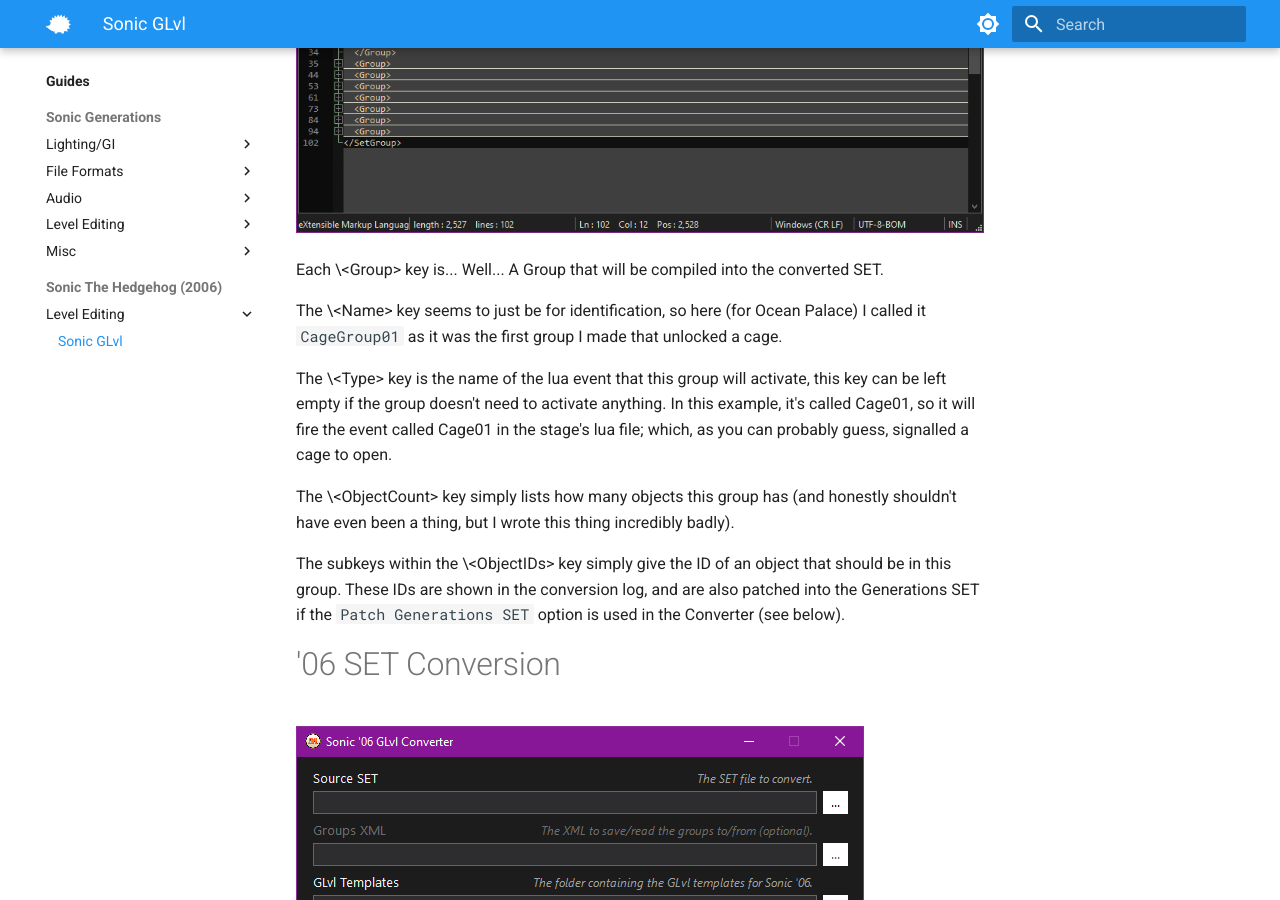
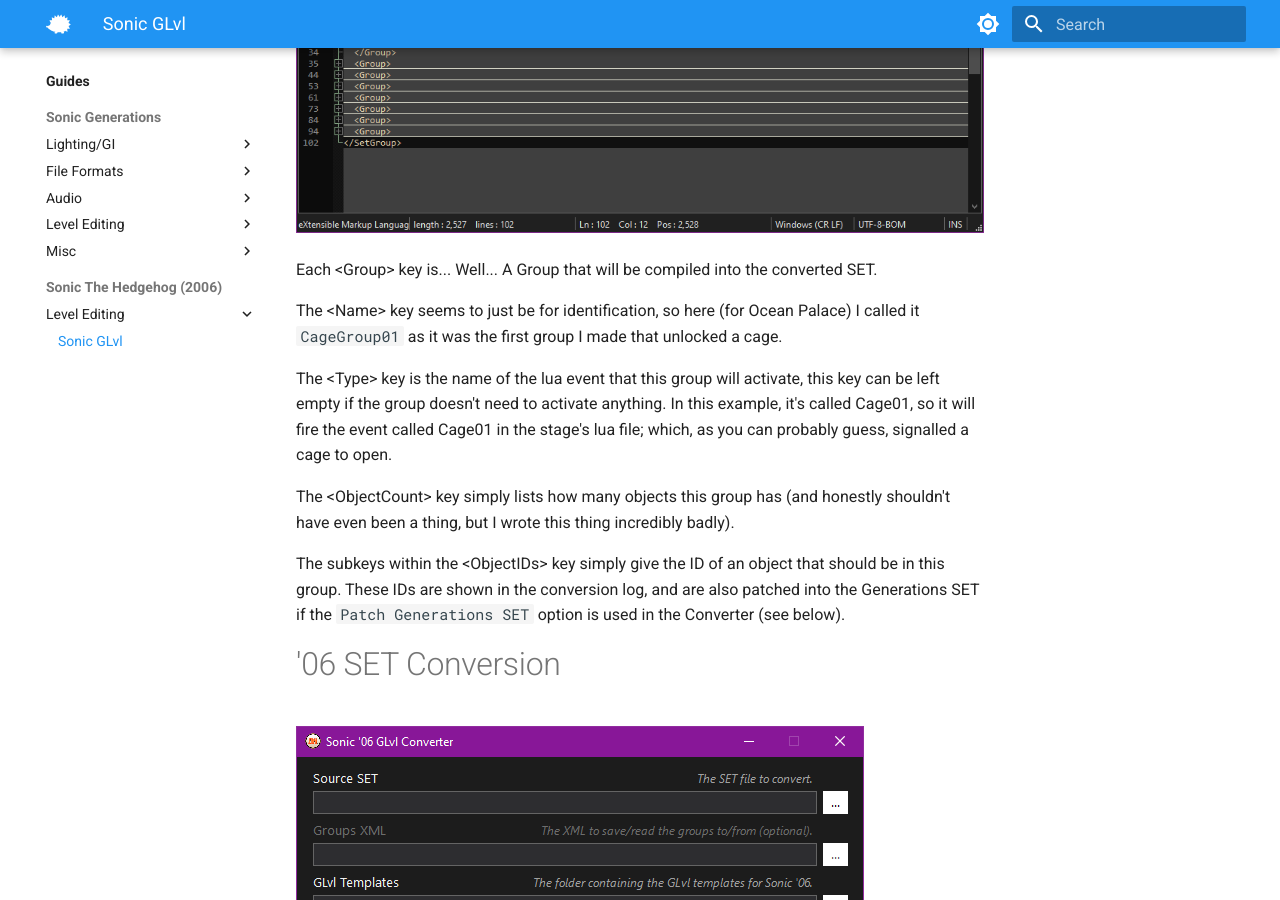
Before and after one commit to HedgeDocs/HedgeDocs.github.io, an MkDocs documentation site: the page built from docs/guides/marathon/levels/glvl.md, in a window 1280 px wide and 900 px high, scrolled down 1284 px. Built offline with MkDocs 1.6.1 and Material for MkDocs 9.7.7, drawn with Linux system fonts in a browser that asks for light colours.

```diff
--- a/docs/guides/marathon/levels/glvl.md
+++ b/docs/guides/marathon/levels/glvl.md
@@ -14,15 +14,15 @@ Objects in '06 make frequent usage of grouping, allowing objects to influence ea
 
 ![](./assets/glvl/image1.png)
 
-Each \<Group\> key is... Well... A Group that will be compiled into the converted SET.
+Each <Group\> key is... Well... A Group that will be compiled into the converted SET.
 
-The \<Name\> key seems to just be for identification, so here (for Ocean Palace) I called it `CageGroup01` as it was the first group I made that unlocked a cage.
+The <Name\> key seems to just be for identification, so here (for Ocean Palace) I called it `CageGroup01` as it was the first group I made that unlocked a cage.
 
-The \<Type\> key is the name of the lua event that this group will activate, this key can be left empty if the group doesn't need to activate anything. In this example, it's called Cage01, so it will fire the event called Cage01 in the stage's lua file; which, as you can probably guess, signalled a cage to open.
+The <Type\> key is the name of the lua event that this group will activate, this key can be left empty if the group doesn't need to activate anything. In this example, it's called Cage01, so it will fire the event called Cage01 in the stage's lua file; which, as you can probably guess, signalled a cage to open.
 
-The \<ObjectCount\> key simply lists how many objects this group has (and honestly shouldn't have even been a thing, but I wrote this thing incredibly badly).
+The <ObjectCount\> key simply lists how many objects this group has (and honestly shouldn't have even been a thing, but I wrote this thing incredibly badly).
 
-The subkeys within the \<ObjectIDs\> key simply give the ID of an object that should be in this group. These IDs are shown in the conversion log, and are also patched into the Generations SET if the `Patch Generations SET` option is used in the Converter (see below).
+The subkeys within the <ObjectIDs\> key simply give the ID of an object that should be in this group. These IDs are shown in the conversion log, and are also patched into the Generations SET if the `Patch Generations SET` option is used in the Converter (see below).
 
 # '06 SET Conversion
 ![](./assets/glvl/image2.png)
```
